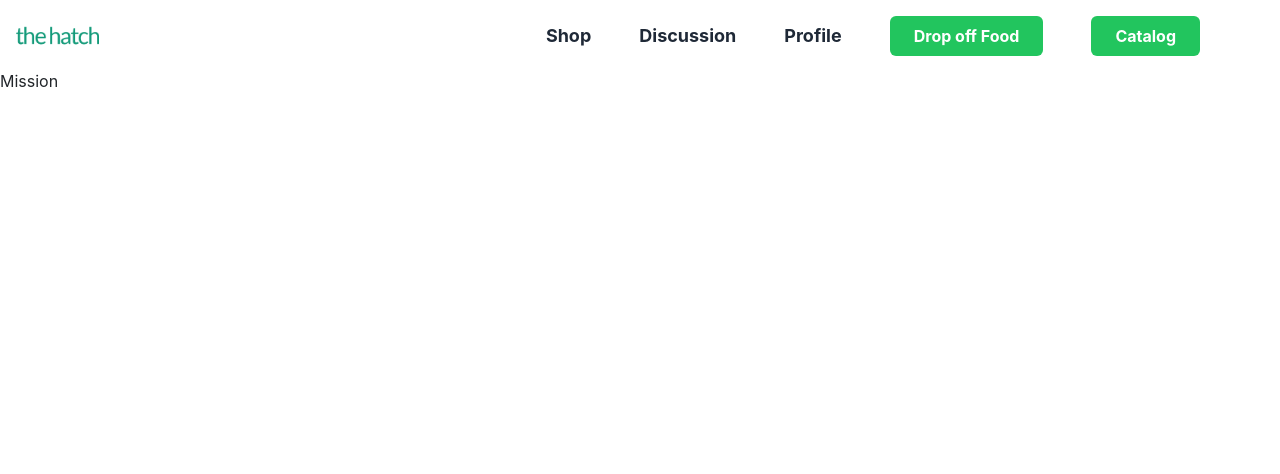
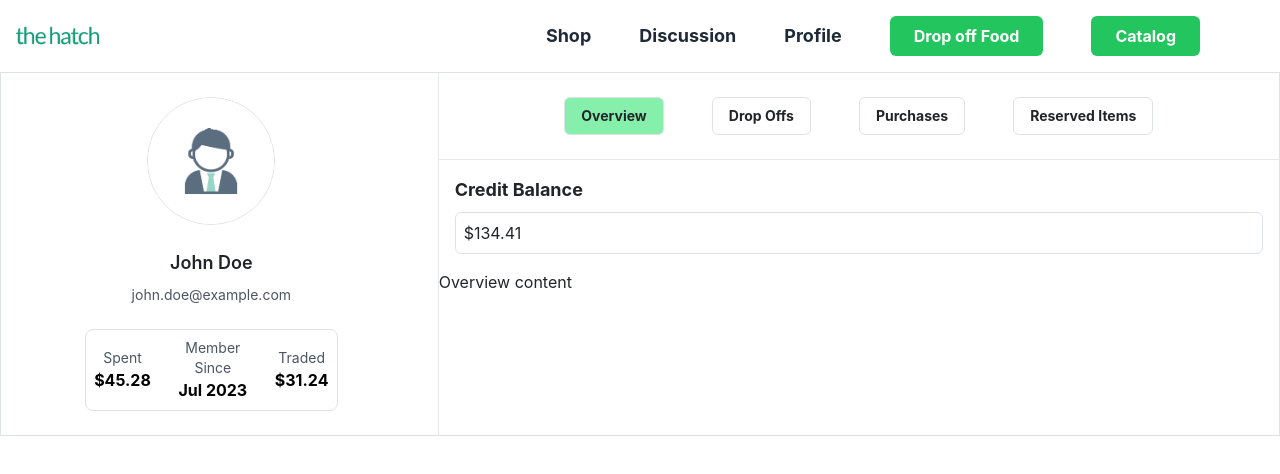
Before and after one commit to AnaCoda/HackTheChange2023_Bulk, a React (Create React App) app: page /Profile in a window 1280 px wide. Shown: the top 474 px of the page. Built offline with nearby package versions, Linux system fonts and the light colour scheme; no server answers.

Commit message:
Mission updated

```diff
--- a/src/routes/Mission.js
+++ b/src/routes/Mission.js
@@ -1,7 +1,195 @@
-export default function Mission(){
+import React, { useState, useEffect } from 'react';
+
+
+export default function Mission() {
+
+    /*      Left Section    */
+    var Profile = (
+        <>
+            <div className="flex flex-col items-center pb-4">
+                <img src="5856.jpg" alt="Profile Pic" className="rounded-full w-32 h-32 object-cover mb-4 border border-gray-300"/>
+                <h2 className="text-lg font-semibold mb-2">John Doe</h2>
+                <p className="text-sm text-gray-600">john.doe@example.com</p>
+            </div>
+        </>
+    )
+
+    var Stats = (
+        <>
+            <div className="flex flex-row justify-center border rounded-lg w-3/5 p-2 border-gray-300 gap-3 items-center mx-auto">
+                <div className="text-center">
+                    <p className="text-sm text-gray-600">Spent</p>
+                    <p className="text-m font-bold text-black">$45.28</p>
+                </div>
+                <div className="text-center">
+                    <p className="text-sm text-gray-600">Member Since</p>
+                    <p className="text-m font-bold text-black">Jul 2023</p>
+                </div>
+                <div className="text-center">
+                    <p className="text-sm text-gray-600">Traded</p>
+                    <p className="text-m font-bold text-black">$31.24</p>
+                </div>
+            </div>
+        </>
+    )
+
+    /*      Right Section    */
+
+    /* Tab Switching */
+    const [activeTab, setActiveTab] = useState('overview');
+
+    const showTab = (tabId) => {
+        setActiveTab(tabId);
+      }
+
+
+
+    var ButtonHeader = (
+        <>
+            <div className="flex justify-center gap-12 p-4 border-b border-grey-300">
+                <button
+                    className={`text-sm font-bold pt-2 pb-2 pl-4 pr-4 border rounded-md ${
+                        activeTab === 'overview' ? 'active-tab bg-green-300' : 'hover:bg-green-100'
+                    }`}
+                    onClick={() => showTab('overview')}
+                    >Overview
+                </button>
+
+                    <button
+                    className={`text-sm font-bold pt-2 pb-2 pl-4 pr-4 border rounded-md ${
+                        activeTab === 'dropOffs' ? 'active-tab bg-green-300' : 'hover:bg-green-100'
+                    }`}
+                    onClick={() => showTab('dropOffs')}
+                    >Drop Offs
+                </button>
+
+                <button
+                    className={`text-sm font-bold pt-2 pb-2 pl-4 pr-4 border rounded-md ${
+                        activeTab === 'purchases' ? 'active-tab bg-green-300' : 'hover:bg-green-100'
+                    }`}
+                    onClick={() => showTab('purchases')}
+                    >Purchases
+                </button>
+
+                <button
+                    className={`text-sm font-bold pt-2 pb-2 pl-4 pr-4 border rounded-md ${
+                        activeTab === 'reserved' ? 'active-tab bg-green-300' : 'hover:bg-green-100'
+                    }`}
+                    onClick={() => showTab('reserved')}
+                    >Reserved Items
+                </button>
+
+
+            </div>
+
+        </>
+    )
+
+    var CreditBalance = (
+        <>
+            <div className="p-3">
+                <div className="text-lg font-bold mb-2">Credit Balance</div>
+                <div className="border rounded-md border-grey-300 p-2">$134.41</div>
+            </div>
+        </>
+    )
+
+    /*  Fetching User Data From /user   */
+
+    const [userData, setUserData] = useState(null);
+    const apiUrl = '/user'
+    useEffect(() => {
+        const fetchData = async () => {
+          try {
+            const response = await fetch(apiUrl);
+
+            if (!response.ok) {
+              throw new Error(`HTTP error! Status: ${response.status}`);
+            }
+
+            const data = await response.json();
+            setUserData(data);
+          } catch (error) {
+            console.error('Fetch error:', error);
+          }
+        };
+
+        fetchData();
+      }, []);
+
+
+    var ProductCard = (
+        <>
+            <div className="flex">
+                <img src="5856.jpg" alt="Profile Pic" className="rounded-full w-32 h-32 object-cover mb-4 border border-gray-300"/>
+                <div className="text-md">Product Name</div>
+                <div className="">$23.23</div>
+                <div className="">Quantity: 2</div>
+            </div>
+        </>
+    )
+
+    var DropOffsContent = (
+        <>
+            <div className="p-3">
+                <div className="text-lg font-bold mb-2">Products You Dropped Off</div>
+                {ProductCard}
+            </div>
+        </>
+    )
+    var PurchaseHistoryContent = (
+        <>
+             <div className="p-3">
+                <div className="text-lg font-bold mb-2">Products You Purchased</div>
+                {ProductCard}
+            </div>
+        </>
+    )
+    var ReservedItemsContent = (
+        <>
+             <div className="p-3">
+                <div className="text-lg font-bold mb-2">Products You Reserved For Pick Up</div>
+                {ProductCard}
+            </div>
+        </>
+    )
+
+    var Tabs = (
+        <>
+            <div id="overviewTab" className={`tab-content ${activeTab === 'overview' ? '' : 'hidden'}`}>
+                    {/* Overview content goes here */}
+                    {CreditBalance}
+                    <p>Overview content</p>
+                </div>
+                <div id="dropOffsTab" className={`tab-content ${activeTab === 'dropOffs' ? '' : 'hidden'}`}>
+                    {/* Drop Offs content goes here */}
+                    {DropOffsContent}
+                </div>
+                <div id="purchasesTab" className={`tab-content ${activeTab === 'purchases' ? '' : 'hidden'}`}>
+                    {/* Purchase content goes here */}
+                    <p>Purchase History</p>
+                </div>
+                <div id="reservedTab" className={`tab-content ${activeTab === 'reserved' ? '' : 'hidden'}`}>
+                    {/* reserved content goes here */}
+                    <p>Reserved Items</p>
+            </div>
+        </>
+    )
+
+
+    var AllUserInfo = (<>{ButtonHeader}{Tabs}</>)
+
+
     return(
-        <div className="Mission">
-            <h1>Mission</h1>
+        <div className="flex justify-between border border-grey-300 gap-3 w-full h-full">
+            <div className="w-1/3 pt-4 pb-4">
+                {Profile}
+                {Stats}
+            </div>
+            <div className="w-2/3 border-l border-grey-300">
+                {AllUserInfo}
+
+            </div>
         </div>
     )
 }
```
Also changed, not shown: public/5856.jpg (added).
